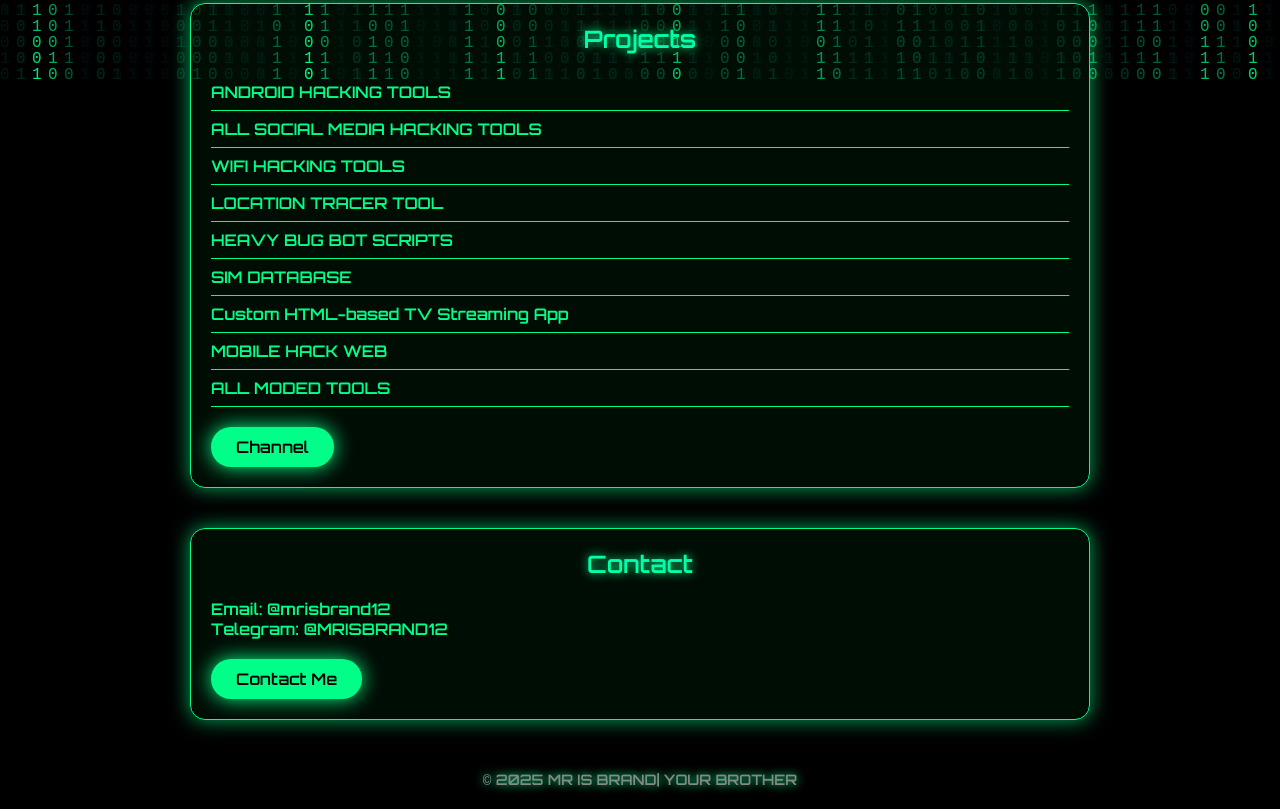
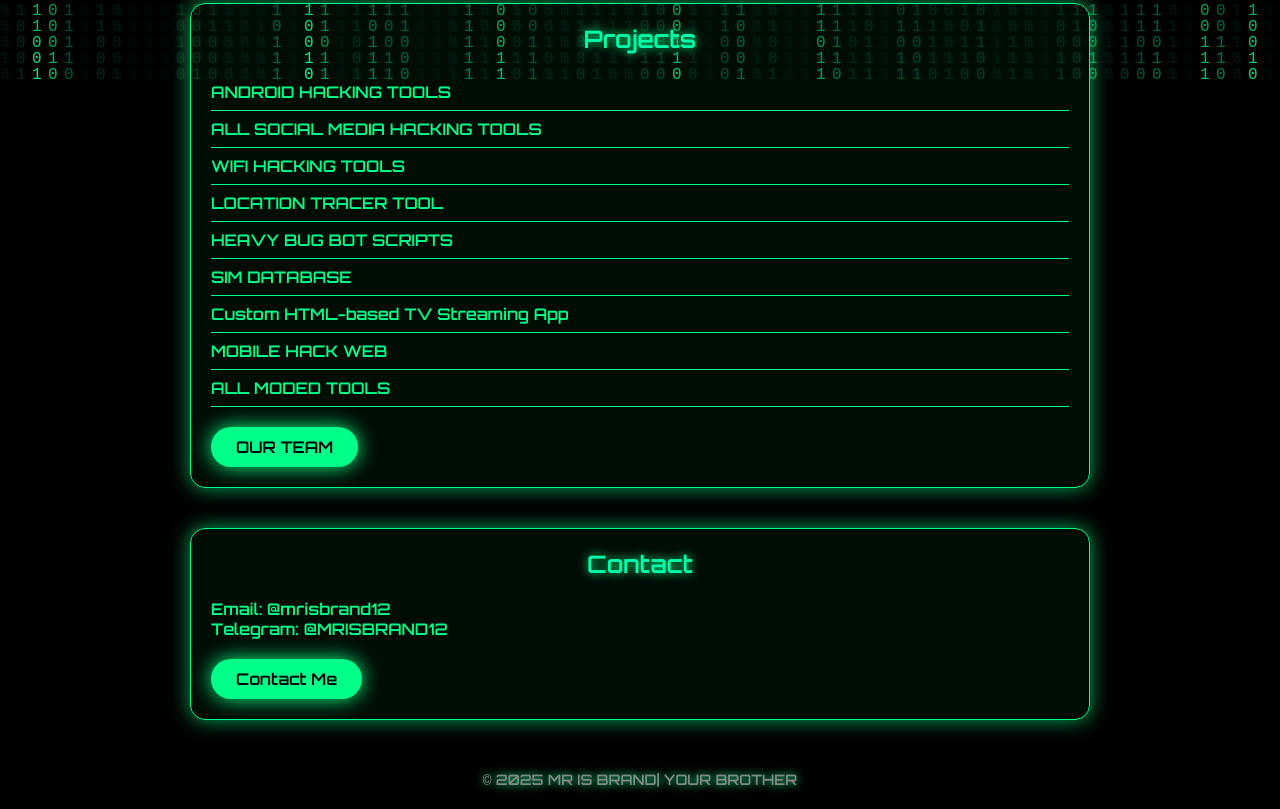
Before and after one commit to MRISBRAND12/MY-INTRO-, a plain HTML site: page index.html in a window 1280 px wide. Shown: the part 721-1530 px from the top of the page. Drawn offline with Linux system fonts and the light colour scheme.

Commit message:
Update index.html

```diff
--- a/index.html
+++ b/index.html
@@ -148,7 +148,7 @@
     <li>MOBILE HACK WEB</li>
     <li>ALL MODED TOOLS</li>
   </ul>
-  <a href="https://chat.whatsapp.com/B7npygtAnImCEKYhFLpNcW?mode=ac_t" class="btn" target="_blank">Channel</a>
+  <a href="https://chat.whatsapp.com/B7npygtAnImCEKYhFLpNcW?mode=ac_t" class="btn" target="_blank">OUR TEAM</a>
 </section>
 
 <section>
```
